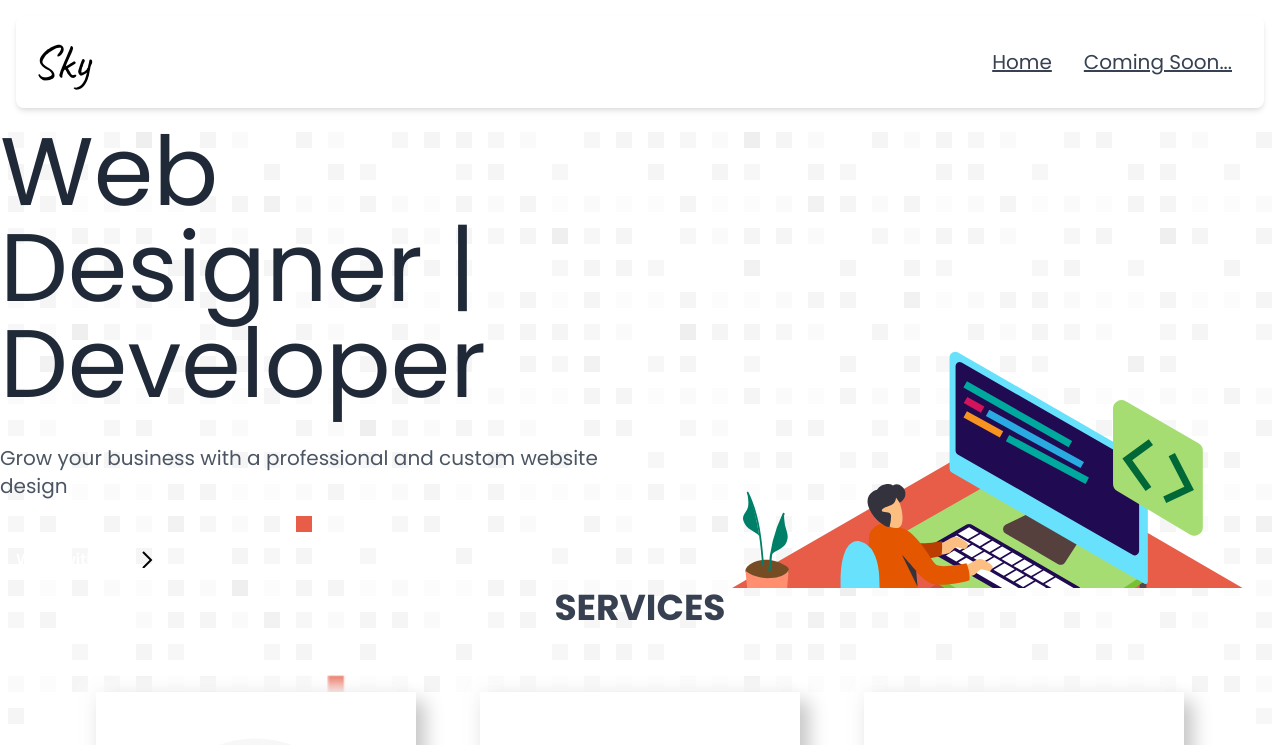
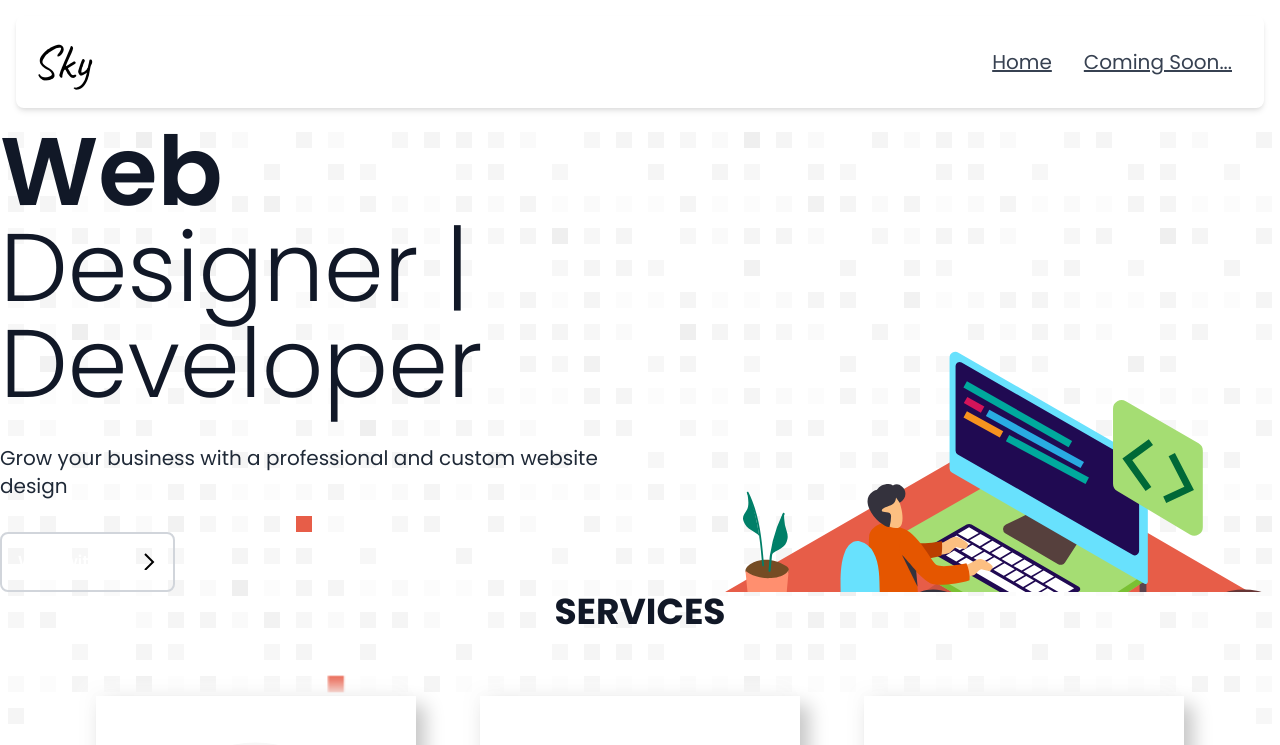
Before and after one commit to skystanoyevitch/sky-portfolio, a React (Create React App) app: page / in a window 1280 px wide. Shown: the top 745 px of the page. Built offline with nearby package versions, Linux system fonts and the light colour scheme.

Commit message:
fixed font sizes according to screen size

```diff
--- a/src/Pages/Home/Components/ContactComponent.jsx
+++ b/src/Pages/Home/Components/ContactComponent.jsx
@@ -134,7 +134,7 @@ function ContactComponent() {
 						<button
 							type="submit"
 							value="submit"
-							className="bg-[#e75d48] text-white hover:bg-white hover:text-[#e75d48] font-semibold border-2 border-[#e75d48] font-poppins p-2 mx-8 my-6 lg:mx-0 lg:px-6 rounded-lg"
+							className="bg-[#e75d48] text-white hover:bg-white hover:text-[#e75d48] font-semibold border-2 border-[#e75d48] font-poppins p-2 mx-8 my-6 lg:mx-0 rounded-lg"
 						>
 							Send
 						</button>
--- a/src/Pages/Home/Components/FeaturedProjects.jsx
+++ b/src/Pages/Home/Components/FeaturedProjects.jsx
@@ -29,7 +29,7 @@ function FeaturedProjects() {
 			animate={inView ? "animate" : "initial"}
 			className="container mx-auto px-8 py-32 lg:py-0 lg:h-screen"
 		>
-			<h1 className="mb-6 text-2xl text-center lg:text-4xl font-poppins lg:mb-16 font-bold text-gray-700">
+			<h1 className="mb-6 text-2xl text-center lg:text-4xl font-poppins lg:mb-16 font-bold text-gray-900">
 				SERVICES
 			</h1>
 			<div className="flex flex-col space-y-10 lg:space-y-0 lg:flex lg:flex-row lg:justify-evenly bg-white">
--- a/src/Pages/Home/Components/Hero.jsx
+++ b/src/Pages/Home/Components/Hero.jsx
@@ -16,10 +16,11 @@ function Hero() {
 			<div className="lg:h-full">
 				<div className="container mx-auto flex p-8 lg:p-0 lg:h-full">
 					<div className="flex flex-col flex-1 justify-center">
-						<h1 className="text-6xl lg:text-8xl font-poppins text-gray-800">
-							Web Designer | Developer
+						<h1 className="text-6xl lg:text-8xl font-poppins font-light text-gray-900">
+							<span className="font-semibold">Web</span> Designer
+							| Developer
 						</h1>
-						<p className="text-md py-4 lg:py-8 lg:text-xl font-poppins text-gray-600">
+						<p className="text-md py-4 lg:py-8 lg:text-xl font-poppins text-gray-800">
 							Grow your business with a professional and custom
 							website design
 						</p>
@@ -27,7 +28,7 @@ function Hero() {
 							href="#section-contact"
 							onClick={(e) => e.preventDefault}
 						>
-							<button className="flex rounded-lg fill-white hover:fill-orange-500 hover:bg-white hover:text-[#e75d48] hover:border-2 hover:border-[#e75d48] bg-[#e75d48] p-4 text-white font-poppins font-semibold">
+							<button className="flex rounded-lg fill-white hover:fill-orange-500 hover:bg-white hover:text-[#e75d48] hover:border-2 hover:border-[#e75d48] bg-[#e75d48] border-2 border-[#e75d48] p-2 lg:p-4 text-white font-poppins font-semibold">
 								Work with me <Arrows />
 							</button>
 						</a>
```
